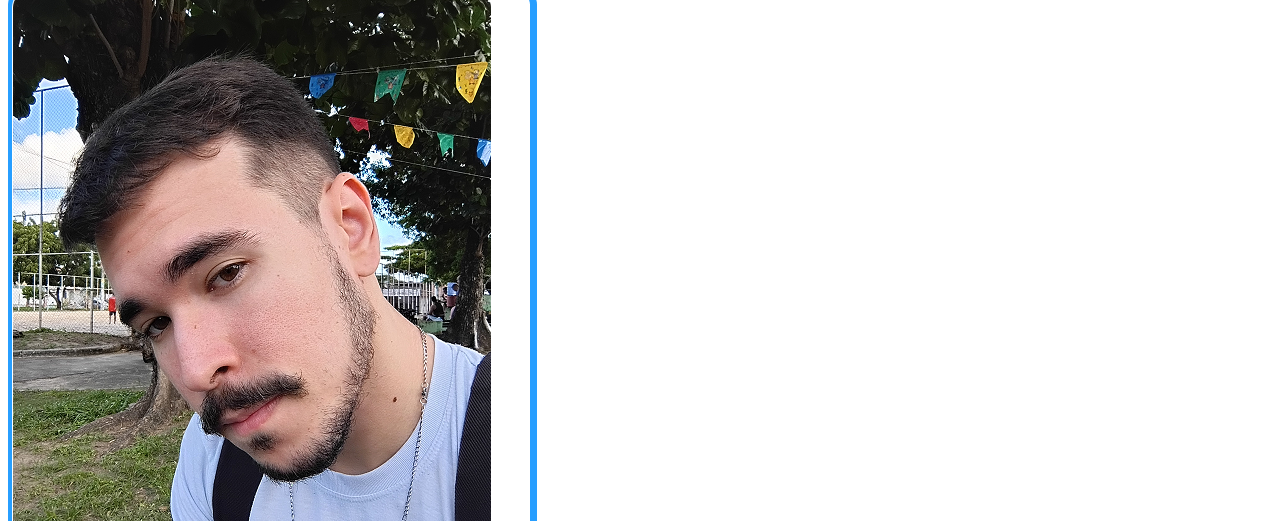
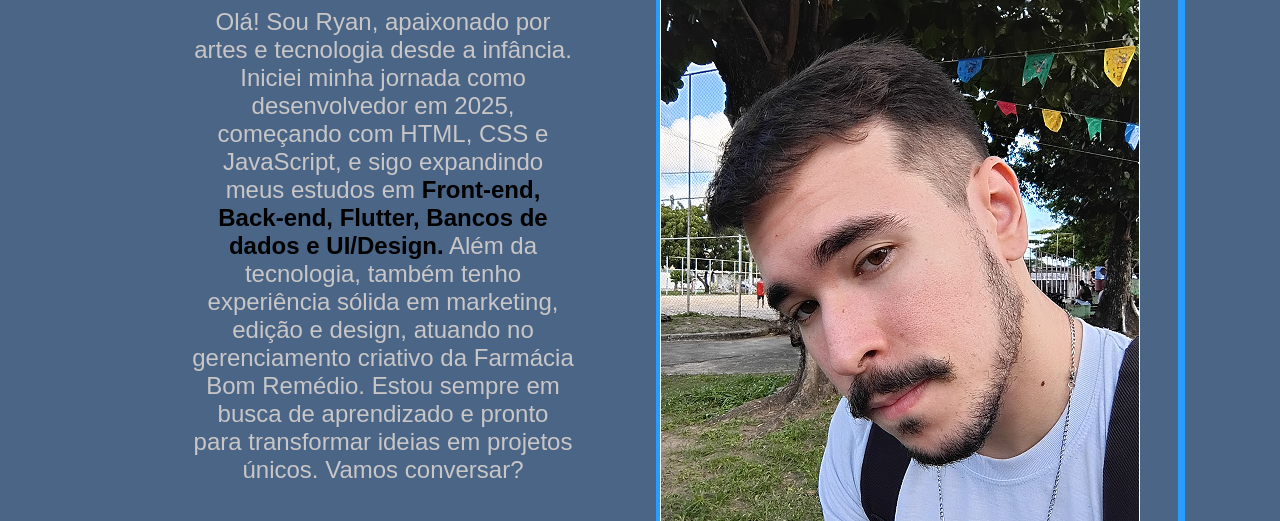
Before and after one commit to ryandanielsm/primeiro-site-teste-portfolio, a plain HTML site: page index.html in a window 1280 px wide. Shown: the part 265-786 px from the top of the page. Drawn offline with Linux system fonts and the light colour scheme; the site is published under a folder, as on GitHub Pages, so addresses that start at the root find nothing; a web font is replaced by a local one.

Commit message:
Alterando importacao de arquivo CSS

```diff
--- a/index.html
+++ b/index.html
@@ -5,7 +5,7 @@
     <meta charset="UTF-8">
     <meta name="viewport" content="width=device-width, initial-scale=1.0">
     <title>Sobre mim</title>
-    <link rel="stylesheet" href="/estilos/style.css">
+    <link rel="stylesheet" href="./estilos/style.css">
 </head>
 
 <body>
```
